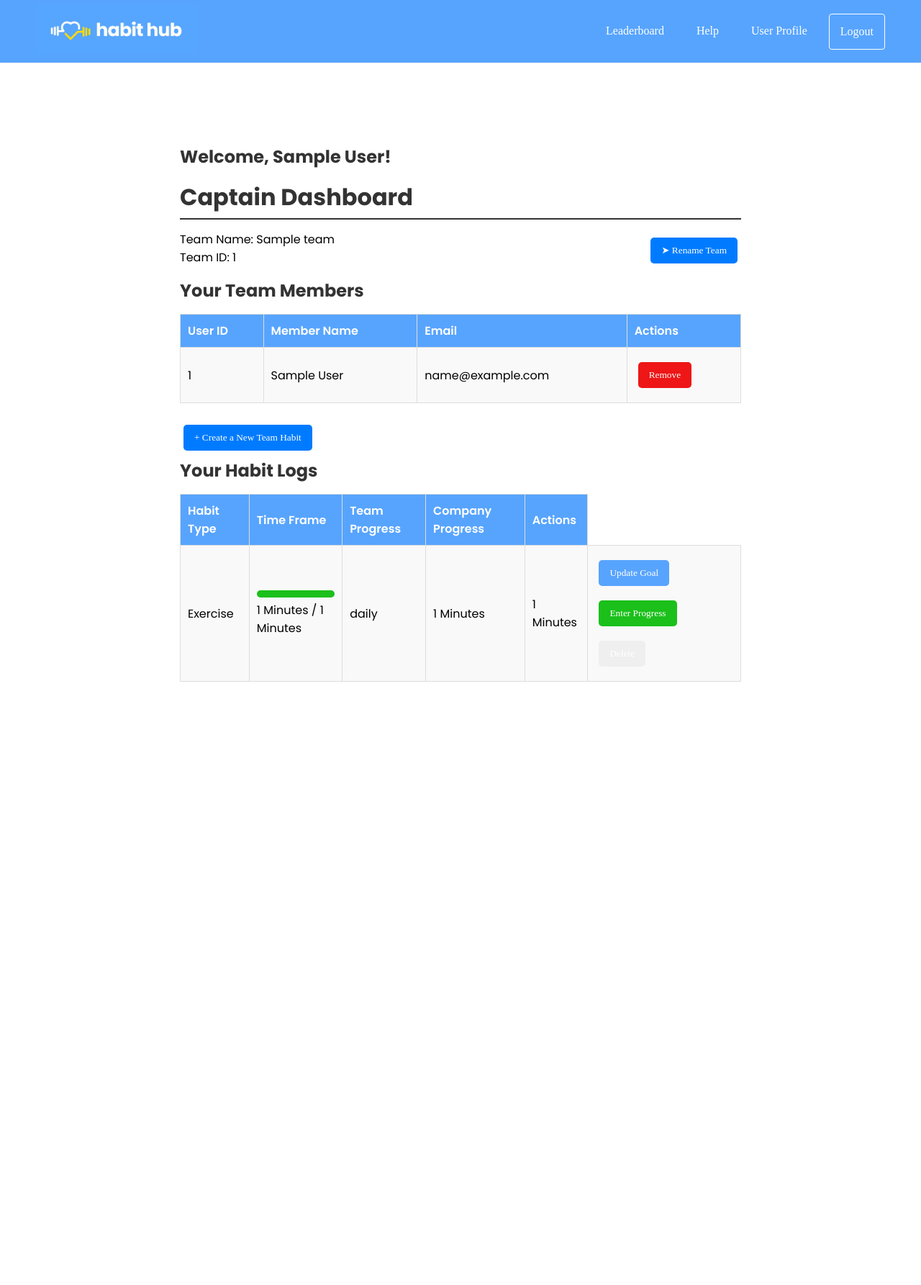
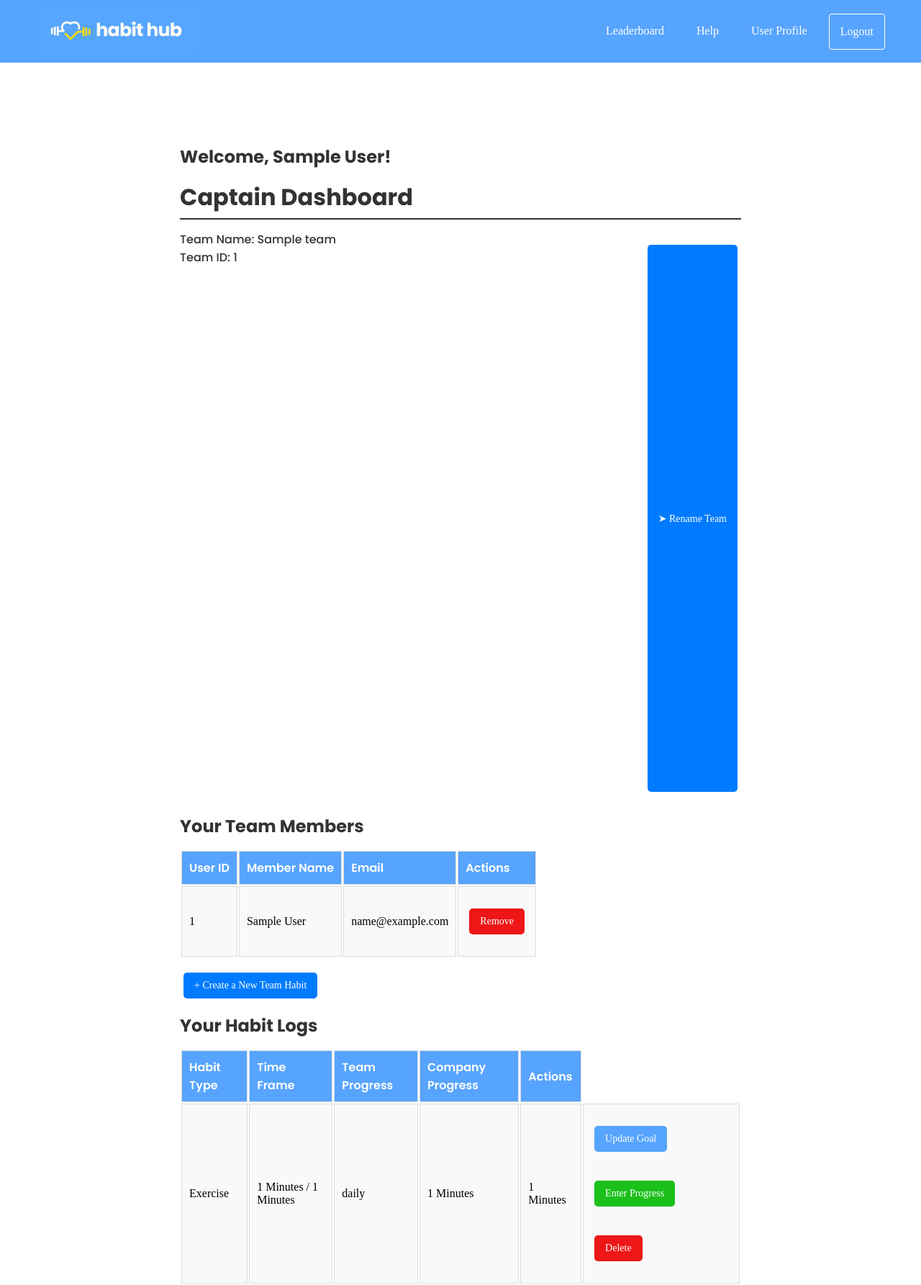
Before and after one commit to 123-miranda-123/habithackers, a PHP site: page /captain-dashboard.php?type_id=1 in a window 1280 px wide. Shown: the whole page at 72% size. Before the commit the page ends 947 px from the top, so only its background shows below. Run offline with PHP 8.4, Linux system fonts and the light colour scheme; the visitor is signed in with stand-in values (Sample User, id 1); data comes from the database, SQL or seed files in the repository; tables that the repository leaves empty hold one stand-in row (values such as "Sample post"); some web fonts are replaced.

Commit message:
Update member-dashboard.css

```diff
--- a/styles/member-dashboard.css
+++ b/styles/member-dashboard.css
@@ -1,26 +1,26 @@
 @font-face {
   font-family: 'Poppins';
-    src: url(../fonts/Poppins/Poppins-Bold.ttf)
+  src: url(fonts/Poppins/Poppins-Bold.ttf)
 }
 
 @font-face {
   font-family: 'Poppins-SemiBold';
-    src: url(../fonts/Poppins/Poppins-SemiBold.ttf)
+  src: url(fonts/Poppins/Poppins-SemiBold.ttf)
 }
 
 @font-face {
   font-family: 'Poppins-Regular';
-    src: url(../fonts/Poppins/Poppins-Regular.ttf)
+  src: url(fonts/Poppins/Poppins-Regular.ttf)
 }
 
 @font-face {
   font-family: 'Poppins-Italic';
-    src: url(../fonts/Poppins/Poppins-Italic.ttf)
+  src: url(fonts/Poppins/Poppins-Italic.ttf)
 }
 
 @font-face {
   font-family: 'Lexend';
-    src: url(../fonts/Lexend/Lexend-VariableFont_wght.ttf);
+  src: url(fonts/Lexend/Lexend-VariableFont_wght.ttf);
 }
 
 
@@ -31,11 +31,36 @@
 }
 
 html {
+<<<<<<< Updated upstream
       height: 100%;
       width: 100%;
       background-color: white;
       min-height: 100vh;
       height: 100%;
+}
+
+#title {
+  margin-bottom: 10px;
+  display: flex;
+  justify-content: space-between;
+=======
+    height: 100%;
+    width: 100%;
+    background-color: white;
+    min-height: 100vh;
+    height: 100%;
+>>>>>>> Stashed changes
+}
+
+#left-title {
+  align-items: left;
+}
+
+#rename-team {
+  right: 0;
+}
+.container {
+  margin: 200px 250px;
 }
 
 #title {
@@ -51,8 +76,19 @@ html {
 #rename-team {
   right: 0;
 }
-.container {
-    margin: 200px 250px;
+
+h1, h2 {
+  font-family: "Poppins", serif;
+  font-weight: 700;
+  font-style: normal;
+  color: #333;
+  margin-bottom: 15px;
+}
+
+h1 {
+  font-size: 2rem;
+  border-bottom: 2px solid #333;
+  padding-bottom: 5px;
 }
 
 h1, h2 {
@@ -72,6 +108,7 @@ h1 {
 h2 {
   font-size: 1.5rem;
 }
+<<<<<<< Updated upstream
 .overlay {
     position: fixed;
     top: 0;
@@ -180,6 +217,8 @@ h2 {
   .greyed-out {
     filter: brightness(0.5);
   }
+=======
+>>>>>>> Stashed changes
 
 /* General table styles */
 table {
@@ -218,22 +257,141 @@ table {
 table tr:hover {
   background-color: #f1f1f1;
 }
-  .progress-bar {
-    width: 100%;
-    height: 10px;
-    background-color: #f3f3f3;
-    border-radius: 5px;
-    margin-bottom: 5px;
+
+/* Buttons in table */
+
+button{
+  padding: 5px 10px;
+  margin: 0 2px;
+  background-color: #1bc01b;
+  color: white;
+  font-family: "Poppins", serif;
+  font-weight: 400;
+  font-style: normal;
+  border: none;
+  border-radius: 3px;
+  cursor: pointer;
+  font-size: 14px;
+  text-decoration: none;
 }
 
-.progress {
-    height: 100%;
-    background-color: #1bc01b;
-    border-radius: 5px;
+#edit {
+  background-color: #57a4fe;
+}
+#delete {
+  background-color: rgb(238, 22, 22);
+}
+a {
+  text-decoration: none;
+  color: white;
 }
 
 p {
   font-family: "Poppins", serif;
+  font-weight: 500;
+  font-style: normal;
+  color: #333;
+}
+
+.overlay {
+  position: fixed;
+  top: 0;
+  left: 0;
+  width: 100%;
+  height: 100%;
+  background: rgba(0, 0, 0, 0.5);
+  display: none;
+  justify-content: center;
+  align-items: center;
+  z-index: 1000;
+}
+
+.popup {
+  background: #fff;
+  padding: 20px;
+  border-radius: 10px;
+  width: 300px;
+  text-align: center;
+  box-shadow: 0 2px 10px rgba(0, 0, 0, 0.2);
+  font-family: "Poppins", serif;
   font-weight: 400;
   font-style: normal;
 }
+
+.input-group, .dropdown {
+
+  font-family: "Poppins", serif;
+  font-weight: 400;
+  font-style: normal;
+  margin-bottom: 15px;
+  text-align: left;
+}
+
+.input-group label {
+  display: block;
+  margin-bottom: 5px;
+  color: #333;
+}
+
+.input-group input {
+  width: 100%;
+  padding: 7px;
+  border: 1px solid #ccc;
+  border-radius: 5px;
+  font-size: 1em;
+  color: #333;
+}
+
+.popup h2 {
+  margin-top: 0;
+}
+
+.dropdown, .input-box {
+  width: 100%;
+  margin: 10px 0;
+  padding: 8px;
+  border: 1px solid #ccc;
+  border-radius: 5px;
+}
+
+button {
+  font-family: 'Lexend';
+  padding: 10px 15px;
+  margin: 20px 5px;
+  border: none;
+  border-radius: 5px;
+  cursor: pointer;
+}
+
+
+.open-btn, #rename-team {
+  background-color: #007bff;
+  color: white;
+}
+
+.cancel-btn {
+  background-color: rgb(238, 22, 22);
+  color: white;
+}
+
+.submit-btn {
+  background-color: #1bc01b;
+  color: white;
+}
+
+button a {
+  text-decoration: none;
+  color: white;
+}
+
+#set-goal {
+  background-color: #57a4fe;
+}
+
+#delete-goal {
+  background-color: rgb(238, 22, 22);
+}
+
+.greyed-out {
+  filter: brightness(0.5);
+}
```
Lines whose indentation alone changed are shown as unchanged.
